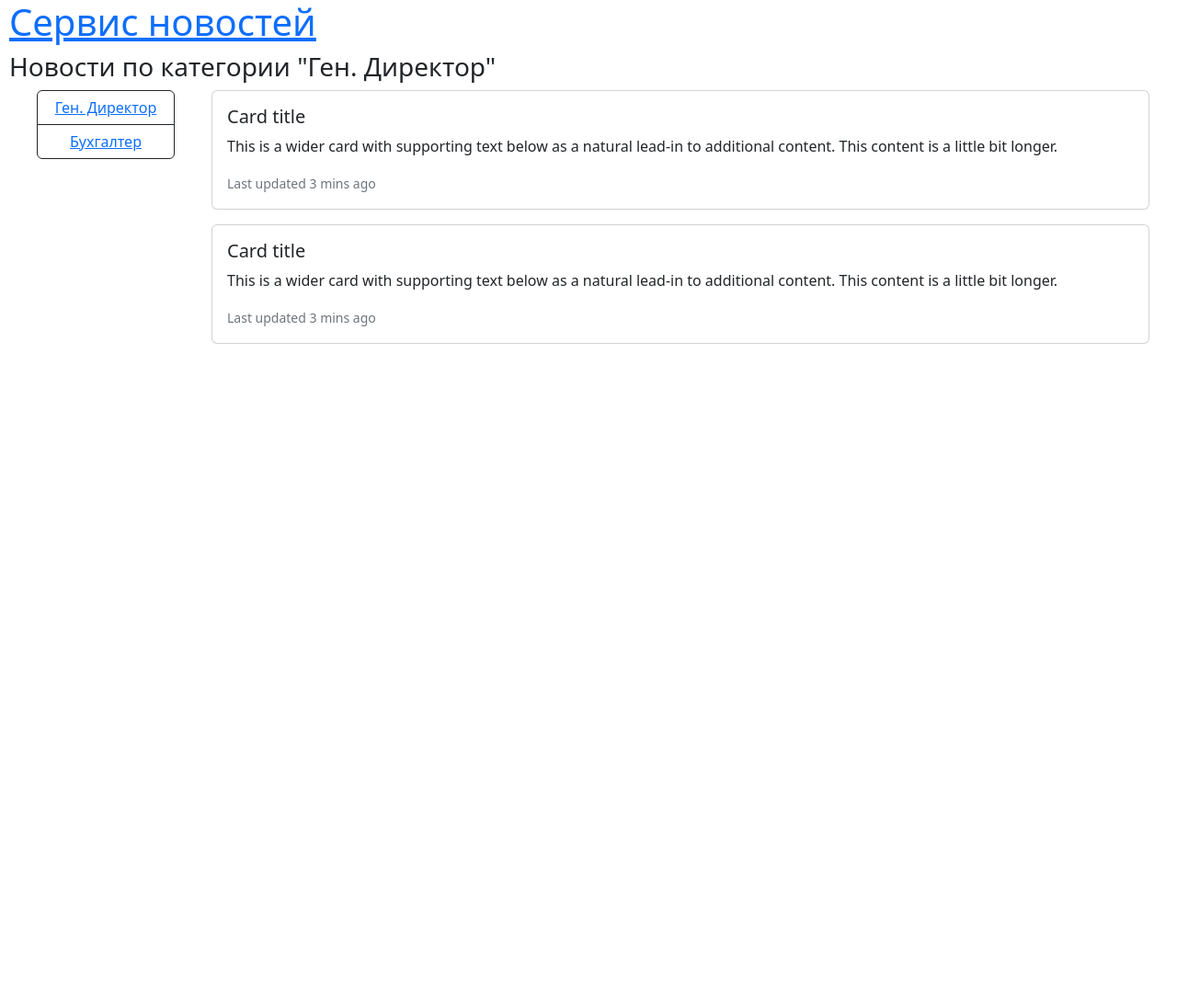
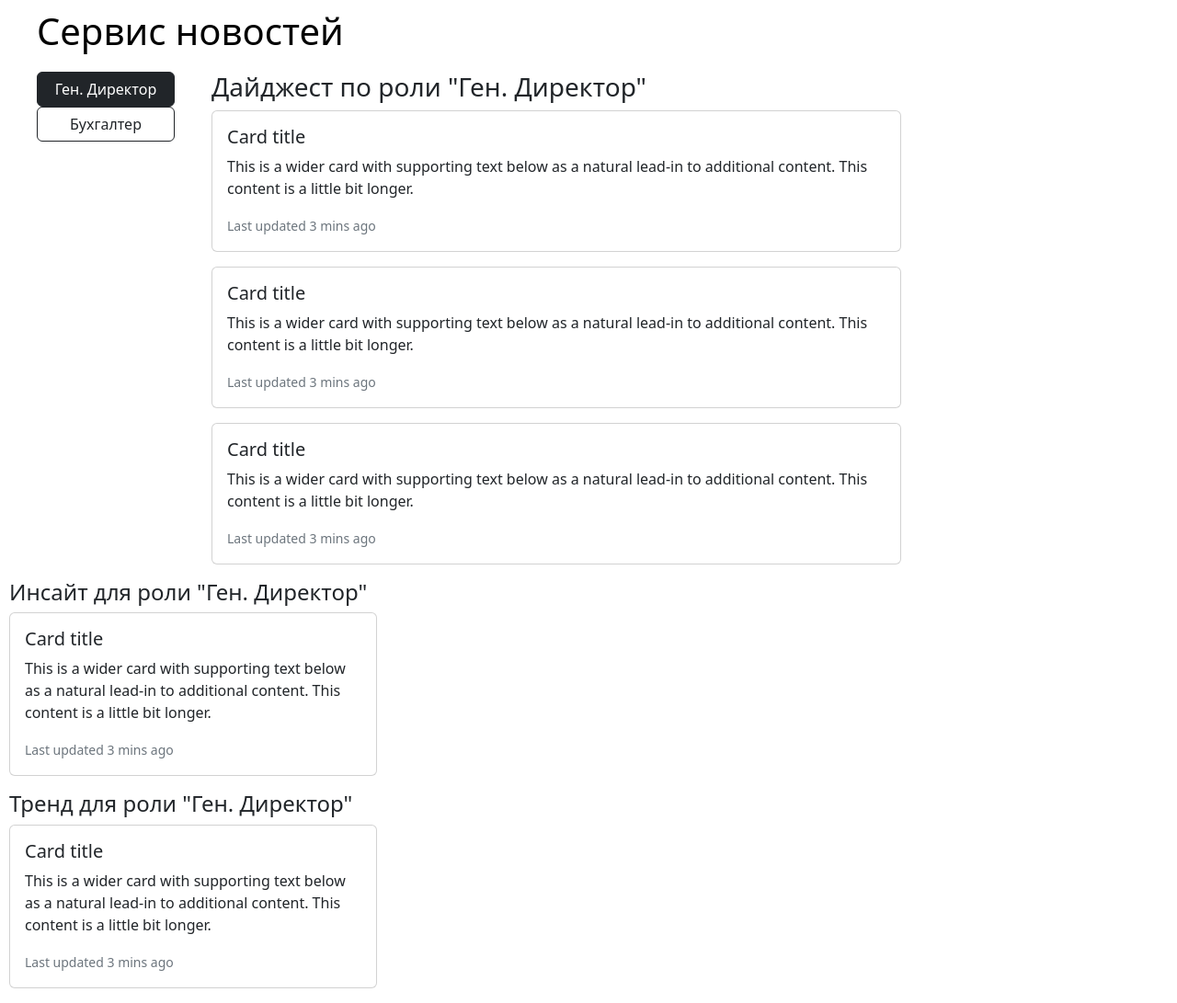
Before and after one commit to Fantastickck/NewsTeamSolution, a Django app: page /news/director/ in a window 1280 px wide. Shown: the whole page at 92% size. Before the commit the page ends 374 px from the top, so only its background shows below. Run offline with Django 4.2, Linux system fonts and the light colour scheme.

Commit message:
Add insite, digest blocks in template, add error template for incorrect role's slug

```diff
--- a/app/news/static/news/css/styles.css
+++ b/app/news/static/news/css/styles.css
@@ -1,5 +1,10 @@
 body {
     padding: 0 30px 0 10px;
+}
+
+h1 {
+    margin: 10px 0 20px 30px;
+    color: black;
 }
 
 .roles {
@@ -11,8 +16,32 @@ body {
     float: left;
 }
 
+a {
+    color: black;
+    text-decoration: none;
+}
+
+.role:hover a {
+    color: white;
+}
+
+.btn-dark {
+    color: white;
+}
+
+.btn {
+    width: 100%;
+}
+
 .news {
     margin-right: 40px;
     display: block;
-    width: 300px;
+    height: 100%;
+    width: 750px;
+    float: left;
 }
+
+.insite-digest {
+    width: 400px;
+    float: left;
+}
--- a/app/news/templates/news/news.html
+++ b/app/news/templates/news/news.html
@@ -13,13 +13,27 @@
 </head>
 
 <body>
-    <h1><a href="{% url 'news' %}">Сервис новостей</a></h1>
-    <h3>Новости по категории "{{ current_role }}"</h3>
+    <a href="{% url 'news' %}"><h1>Сервис новостей</h1></a>
+    <div class=""></div>
     <div class="main">
         <div class="roles btn-group-vertical" role="group" aria-label="Vertical button group">
             {% for slug, name in roles.items %}
-            <button type="button" class="btn btn-outline-dark"><a href="{% url 'news_by_role' slug %}">{{ name }}</a></button>
+            {% if current_role == name %}
+            <a href="{% url 'news_by_role' slug %}"><button type="button" class="role btn btn-dark">{{ name }}</button></a>
+            {% else %}
+            <a href="{% url 'news_by_role' slug %}"><button type="button" class="role btn btn-outline-dark">{{ name }}</button></a>
+            {% endif %}
             {% endfor %}
+        </div>
+        <div class="news">
+            <h3>Дайджест по роли "{{ current_role }}"</h3>
+            <div class="card mb-3">
+                <div class="card-body">
+                    <h5 class="card-title">Card title</h5>
+                    <p class="card-text">This is a wider card with supporting text below as a natural lead-in to additional
+                        content. This content is a little bit longer.</p>
+                    <p class="card-text"><small class="text-muted">Last updated 3 mins ago</small></p>
+                </div>
             </div>
             <div class="card mb-3">
                 <div class="card-body">
@@ -29,7 +43,27 @@
                     <p class="card-text"><small class="text-muted">Last updated 3 mins ago</small></p>
                 </div>
             </div>
-        <div class="card">
+            <div class="card mb-3">
+                <div class="card-body">
+                    <h5 class="card-title">Card title</h5>
+                    <p class="card-text">This is a wider card with supporting text below as a natural lead-in to additional
+                        content. This content is a little bit longer.</p>
+                    <p class="card-text"><small class="text-muted">Last updated 3 mins ago</small></p>
+                </div>
+            </div>
+        </div>
+        <div class="insite-digest">
+            <h4>Инсайт для роли "{{ current_role }}"</h4>
+            <div class="card mb-3">
+                <div class="card-body">
+                    <h5 class="card-title">Card title</h5>
+                    <p class="card-text">This is a wider card with supporting text below as a natural lead-in to additional
+                        content. This content is a little bit longer.</p>
+                    <p class="card-text"><small class="text-muted">Last updated 3 mins ago</small></p>
+                </div>
+            </div>
+            <h4>Тренд для роли "{{ current_role }}"</h4>
+            <div class="card mb-3">
                 <div class="card-body">
                     <h5 class="card-title">Card title</h5>
                     <p class="card-text">This is a wider card with supporting text below as a natural lead-in to additional
@@ -39,6 +73,8 @@
             </div>
         </div>
 
+    </div>
+
     <script src="https://cdn.jsdelivr.net/npm/bootstrap@5.2.2/dist/js/bootstrap.bundle.min.js"
         integrity="sha384-OERcA2EqjJCMA+/3y+gxIOqMEjwtxJY7qPCqsdltbNJuaOe923+mo//f6V8Qbsw3"
         crossorigin="anonymous"></script>
--- a/app/news/views.py
+++ b/app/news/views.py
@@ -12,8 +12,11 @@ def get_news(request) -> HttpResponse:
 
 
 def get_news_by_role(request, role: str) -> HttpResponse:
-    context = {
-        'roles': ROLES,
-        'current_role': ROLES[role]
-    }
-    return render(request=request, template_name='news/news.html', context=context)
+    if role in ROLES:
+        context = {
+            'roles': ROLES,
+            'current_role': ROLES[role]
+        }
+        return render(request=request, template_name='news/news.html', context=context)
+    else:
+        return render(request=request, template_name='news/error.html', context={'role': role})
```
Also changed, not shown: app/news/templates/news/error.html (added, +14 -0 lines), app/news/templates/news/home.html (+30 -3 lines). Lines whose indentation alone changed are shown as unchanged.
